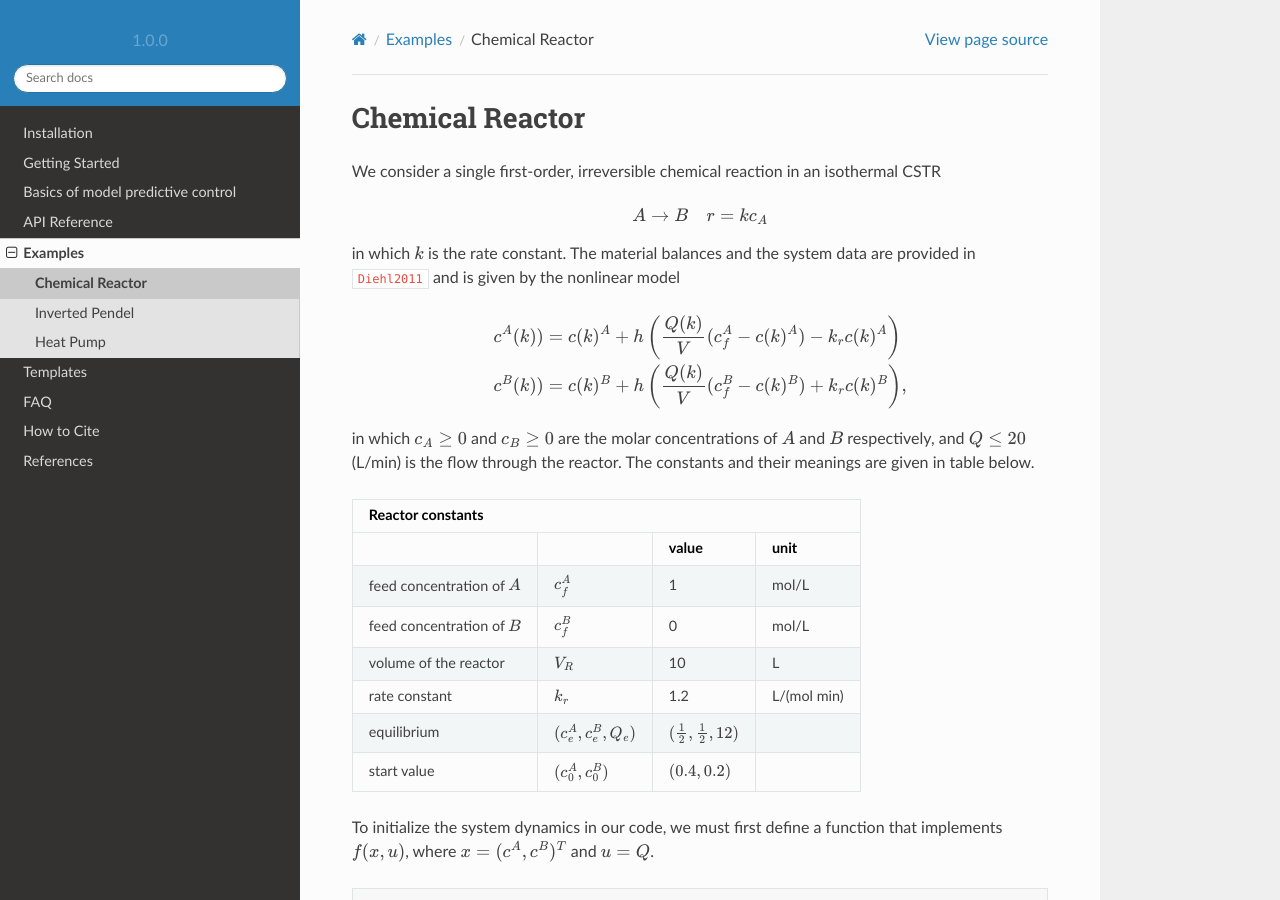
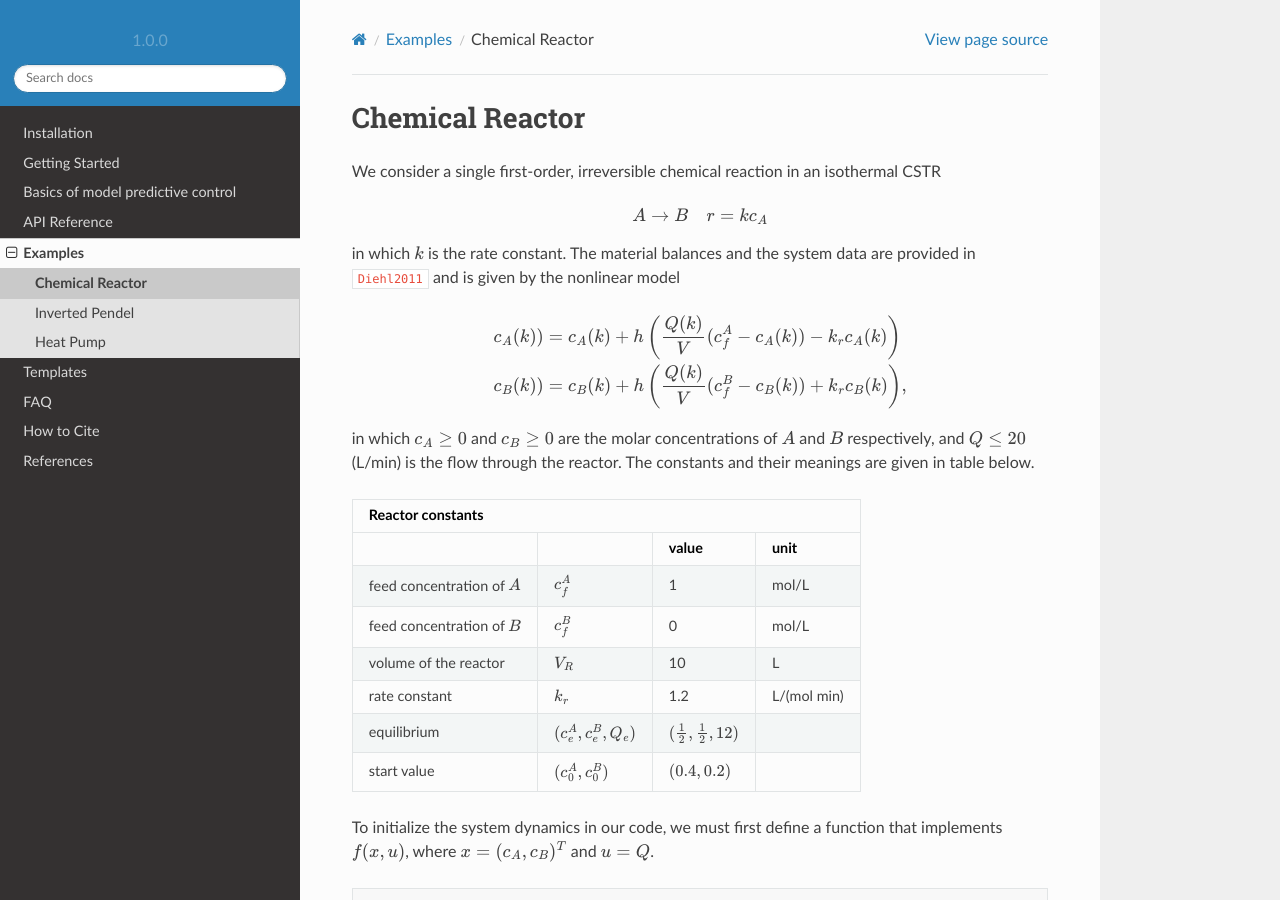
Before and after one commit to nMPyC/nmpyc, a Sphinx documentation site: the page built from docs/source/example/reactor.rst, in a window 1280 px wide and 900 px high. Built offline with Sphinx 7.4.7 and the Read the Docs theme 2.0.0, drawn with Linux system fonts in a browser that asks for light colours; cross-references to code outside the pages are shown as plain code.

```diff
--- a/docs/source/example/reactor.rst
+++ b/docs/source/example/reactor.rst
@@ -14,8 +14,8 @@ in which :math:`k` is the rate constant. The material balances and the system da
 
    \begin{equation*}
       \begin{split}
-         c^{A}(k))&=c(k)^{A}+h\left(\frac{Q(k)}{V}(c_f^{A}-c(k)^{A})-k_r{c(k)^{A}}\right)\\
-         c^{B}(k))&=c(k)^{B}+h\left(\frac{Q(k)}{V}(c_f^{B}-c(k)^{B})+k_r{c(k)^{B}}\right),
+         c_{A}(k))&=c_{A}(k)+h\left(\frac{Q(k)}{V}(c_f^{A}-c_{A}(k))-k_r{c_{A}(k)}\right)\\
+         c_{B}(k))&=c_{B}(k)+h\left(\frac{Q(k)}{V}(c_f^{B}-c_{B}(k))+k_r{c_{B}(k)}\right),
       \end{split}
    \end{equation*}
 
@@ -35,7 +35,7 @@ equilibrium                       :math:`(c_e^{A},c_e^B,Q_e)`    :math:`(\frac 1
 start value                       :math:`(c_0^{A},c_0^B)`        :math:`(0.4, 0.2)`
 ================================ =============================  =====================================  ================
 
-To initialize the system dynamics in our code, we must first define a function that implements :math:`f(x,u)`, where :math:`x = (c^{A},c^{B})^T` and :math:`u=Q`.
+To initialize the system dynamics in our code, we must first define a function that implements :math:`f(x,u)`, where :math:`x = (c_{A},c_{B})^T` and :math:`u=Q`.
 
 .. code-block:: python
 
```
